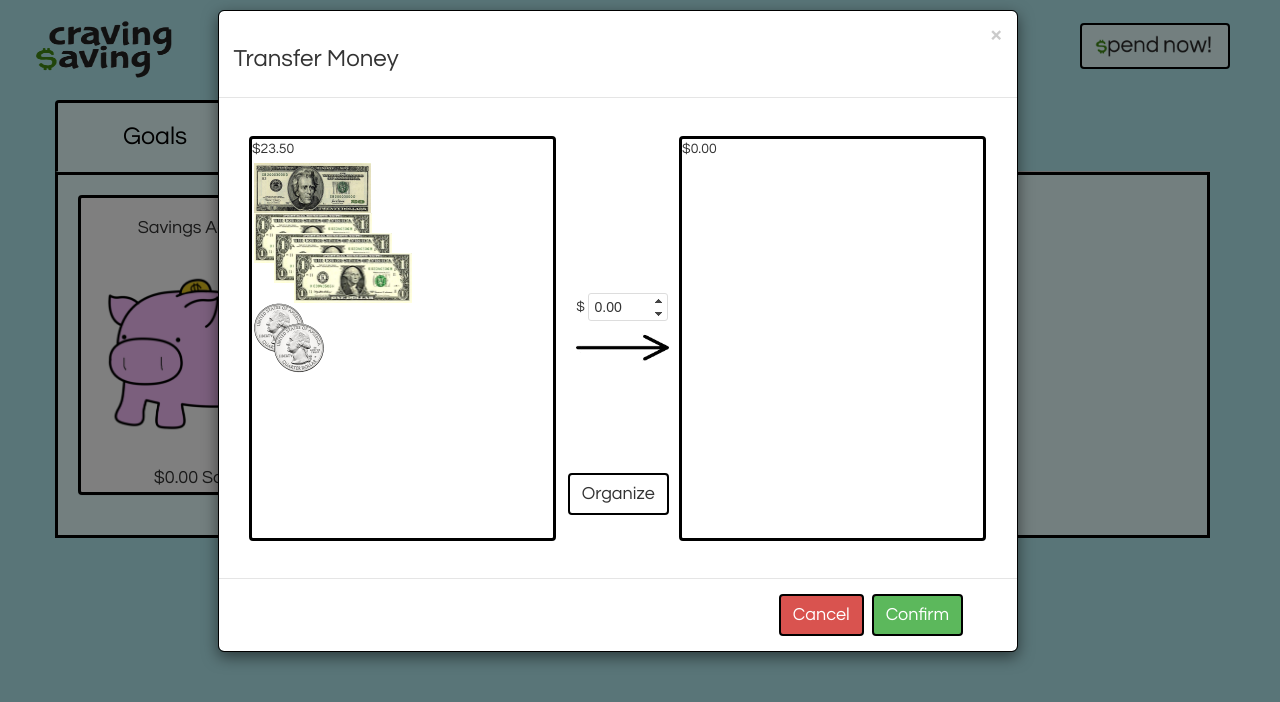
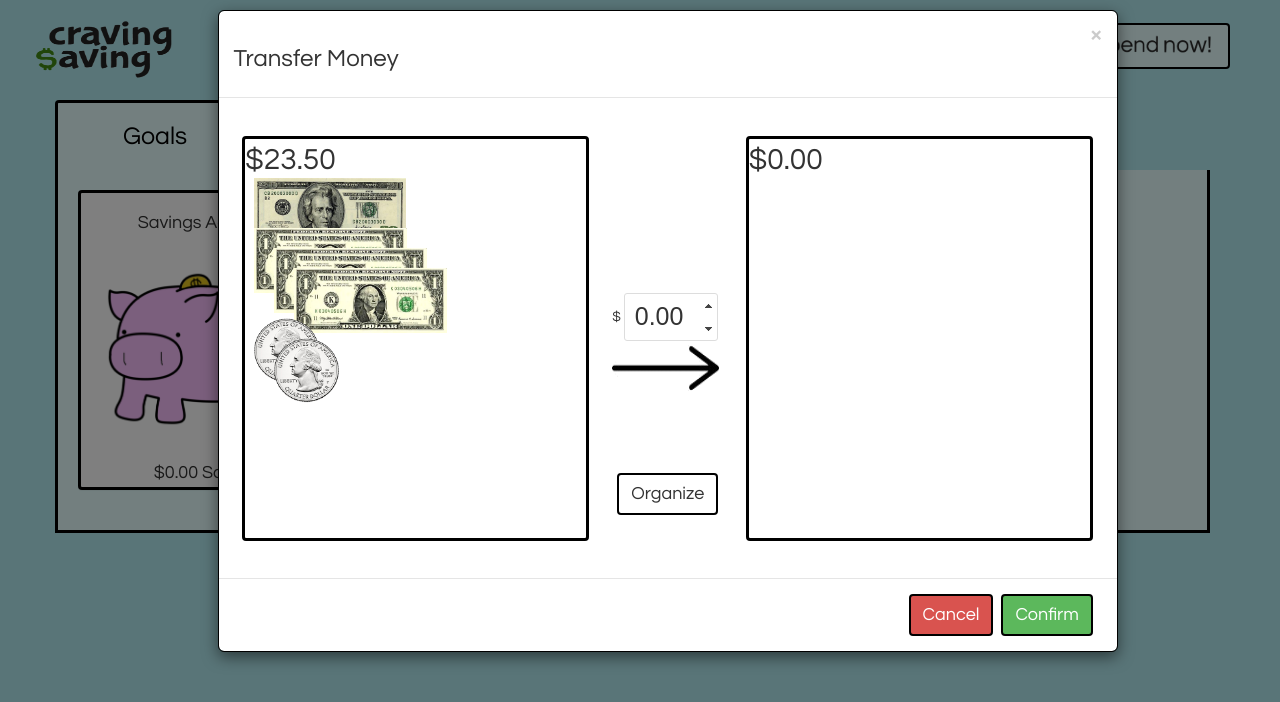
Before and after one commit to ellagasta/Craving-Savings, a website: page index.html in a window 1280 px wide. Both pictures are taken after a click on the button 1154 px from the left and 46 px from the top of the page. Drawn offline with nearby package versions, Linux system fonts and the light colour scheme.

Commit message:
made money bigger and transfer window bigger and trying to fix tabs

```diff
--- a/dragDrop.js
+++ b/dragDrop.js
@@ -1,6 +1,6 @@
 balance = 23.50;
 MARGIN_LEFT_LEFT = 20;
-MARGIN_TOP = 50;
+MARGIN_TOP = 65;
 MARGIN_LEFT_RIGHT = 470;
 
 $(document).ready(function(){
@@ -173,15 +173,15 @@ function divideDenomination(balance){
 function imgHeight(denomination){
 	switch(denomination){
 		case "quarter":
-			return "50px";
+			return "65px";
 		case "dime":
-			return "30px";
+			return "45px";
 		case "nickel":
-			return "40px";
+			return "55px";
 		case "penny":
-			return "30x";
+			return "45x";
 		default:
-			return "50px";
+			return "65px";
 	}
 }
 
--- a/index.html
+++ b/index.html
@@ -83,7 +83,7 @@
 			<div class="tab-pane" id="history">History is not yet implemented.</div>
 
 			<div id ="modal-add-money" class = "modal fade" role="dialog" tabindex="-1">
-				<div class="modal-dialog add-money-dialog">
+				<div class="modal-dialog modal-lg add-money-dialog">
 					<div class="modal-content add-money-content" id="window-wrapper">
 						<div class="modal-header add-money-header">
 							<button type="button" class="close" data-dismiss="modal">×</button>
--- a/stylesheet.css
+++ b/stylesheet.css
@@ -1,5 +1,5 @@
 #window-wrapper{
-	width:800px;
+	width:900px;
 	position:relative;
 	border:1px solid black;
 
@@ -10,9 +10,10 @@
 	position:absolute;
     display: inline-block;
 	top:5%;
-	left:2%;
+	left:1%;
 	border:3px solid black;
 	border-radius:4px;
+	font-size: 30px;
 }
 #right-window{
 	height:90%;
@@ -20,31 +21,33 @@
 	position:absolute;
     display: inline-block;
 	top:5%;
-	right:2%;
+	right:1%;
 	border:3px solid black;
 	border-radius:4px;
+	font-size: 30px;
 }
 #arrow-block{
 	display:inline-block;
 	position:absolute;
-	left:44.5%;
+	left:43.5%;
 	padding-left:1px;
 	top:40%;
 }
 #transfer-arrow{
 	position:absolute;
-	margin-top:40px;
+	margin-top:50px;
 	height:100%;
 	width:100%;
 }
 #transfer{
-	width:50px;
+	width:60px;
+	font-size: 25px;
 }
 #organize-button{
 	display:inline-block;
 	position:absolute;
 	top:80%;
-	left:43.5%;
+	left:44.2%;
 }
 .money{
 	position:absolute;
@@ -52,13 +55,13 @@
 	left:0px;
 /*	z-index:200;
 */}
-.modal-dialog.add-money-dialog{
-	width: 600px;
+.add-money-dialog{
+	width: 900px;
 	margin: 10px 17%;
 }
 .footer-button-wrapper{
 	float:right;
-	margin-right:5%;
+	margin-right:1%;
 }
 #drag-and-drop-wrapper{
 	position:relative;
@@ -69,18 +72,28 @@
 	background-color: #E6FFFF;
 }
 
+.nav-tabs {
+	border-bottom: 3px black;
+}
+
+.active {
+	border-top: none;
+}
+
 .nav-tabs li a {
 	width: 200px;
 	border-top: 3px solid black;
 	border-left: 3px solid black;
 	border-right: 3px solid black;
 	background-color: #C8DFDF;
+	border-bottom: 3px black;
 }
 
 .nav-tabs li.active a {
 	border-top: 3px solid black;
 	border-left: 3px solid black;
 	border-right: 3px solid black;
+	border-bottom: none;
 	background-color: #E6FFFF;
 }
 
@@ -89,6 +102,7 @@
 	border-top: 3px solid black;
 	border-left: 3px solid black;
 	border-right: 3px solid black;
+	border-bottom: none;
 }
 
 .nav-tabs li.active a:hover {
@@ -96,6 +110,7 @@
 	border-top: 3px solid black;
 	border-left: 3px solid black;
 	border-right: 3px solid black;
+	border-bottom: none;
 }
 
 .nav-tabs li.active a:focus {
@@ -103,6 +118,7 @@
 	border-top: 3px solid black;
 	border-left: 3px solid black;
 	border-right: 3px solid black;
+	border-bottom: none;
 }
 
 .nav-tabs li a h4 {
```
